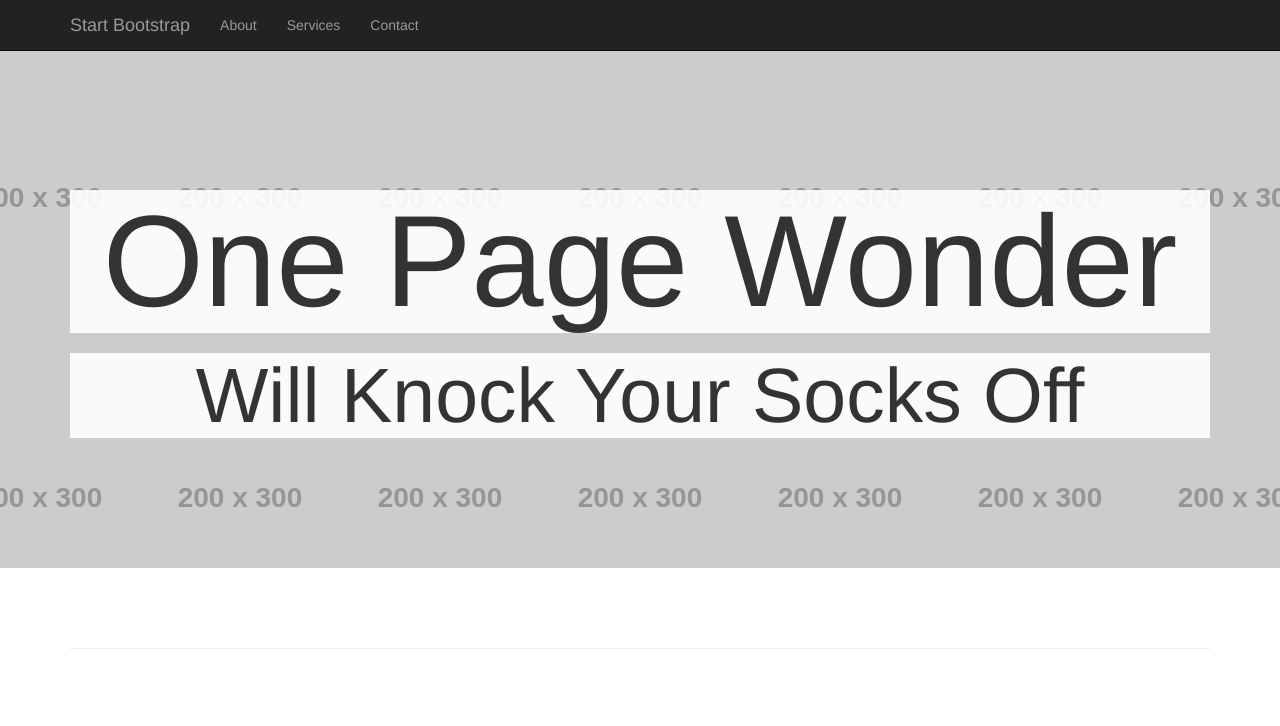
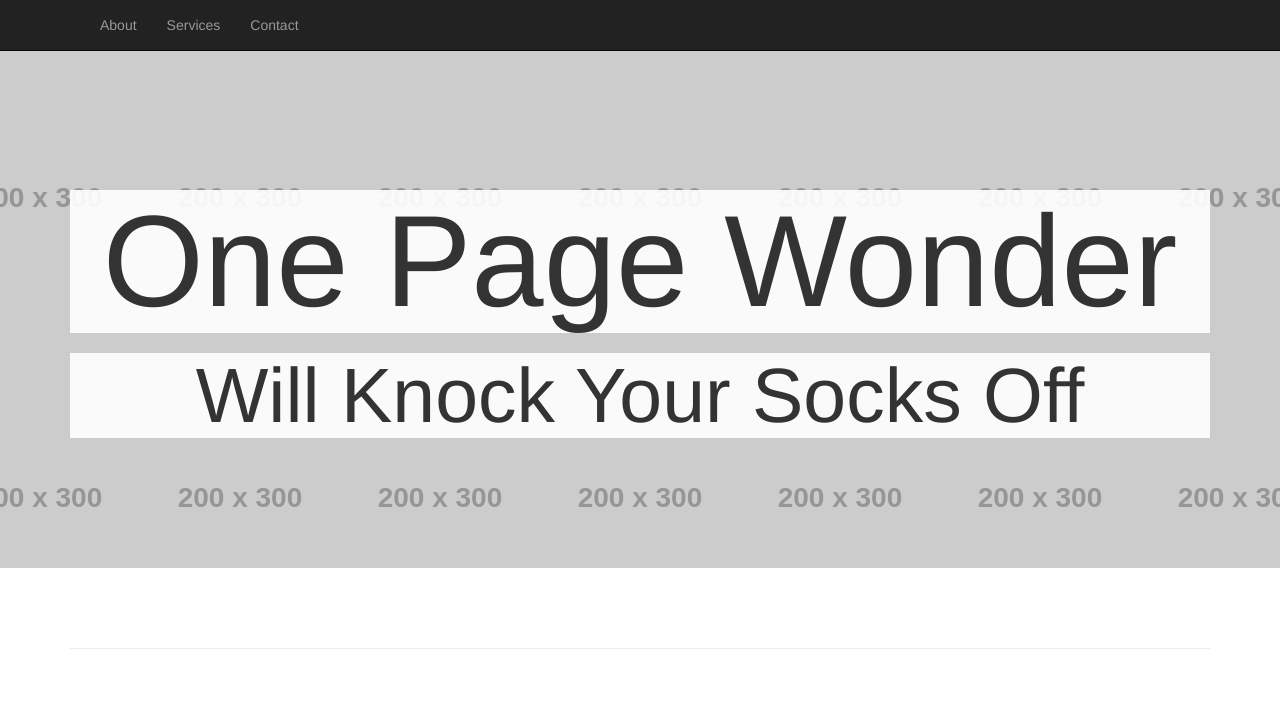
Before and after one commit to VladimirMahlin/game.github.io, a plain HTML site: page index.html in a window 1280 px wide. Shown: the top 726 px of the page. Drawn offline with Linux system fonts and the light colour scheme.

Commit message:
Update index.html

```diff
--- a/index.html
+++ b/index.html
@@ -26,7 +26,6 @@
             <span class="icon-bar"></span>
             <span class="icon-bar"></span>
           </button>
-          <a class="navbar-brand" href="index.php">Start Bootstrap</a>
         </div>
 
         <!-- Collect the nav links, forms, and other content for toggling -->
```
